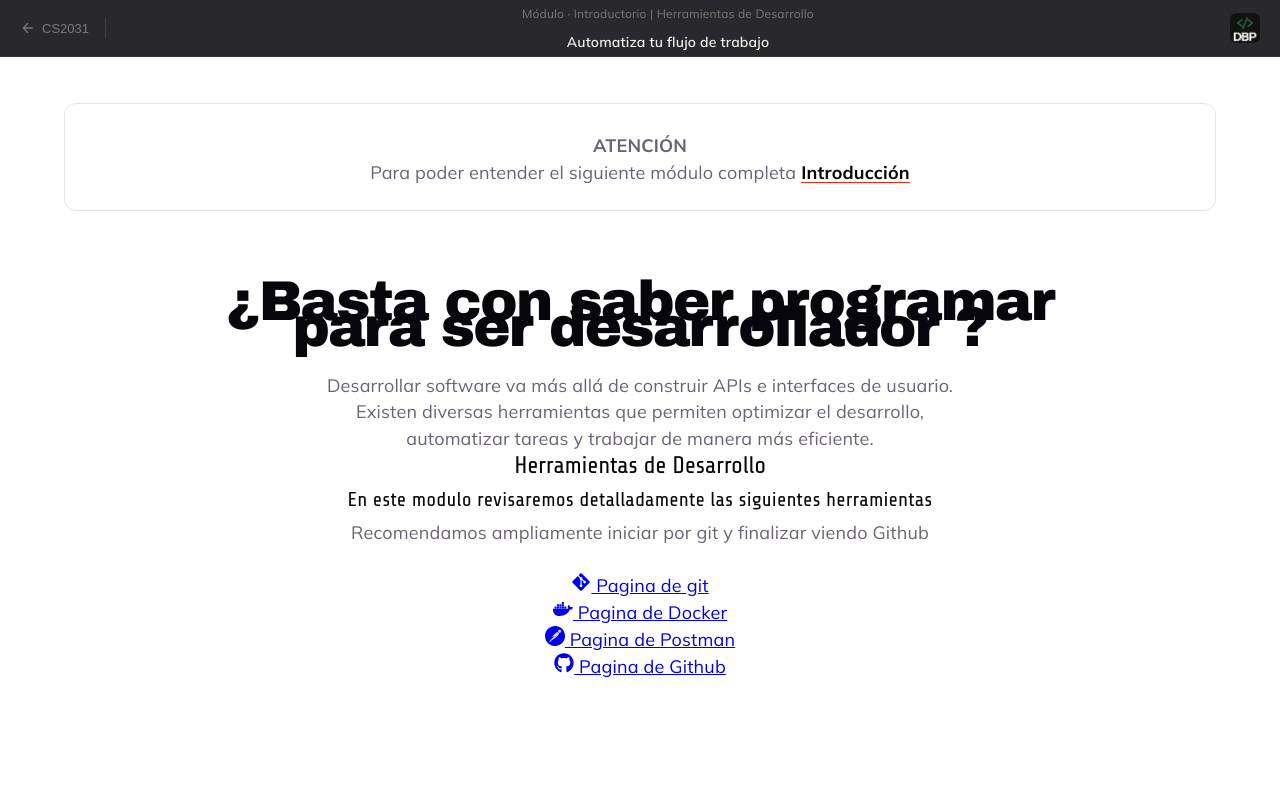
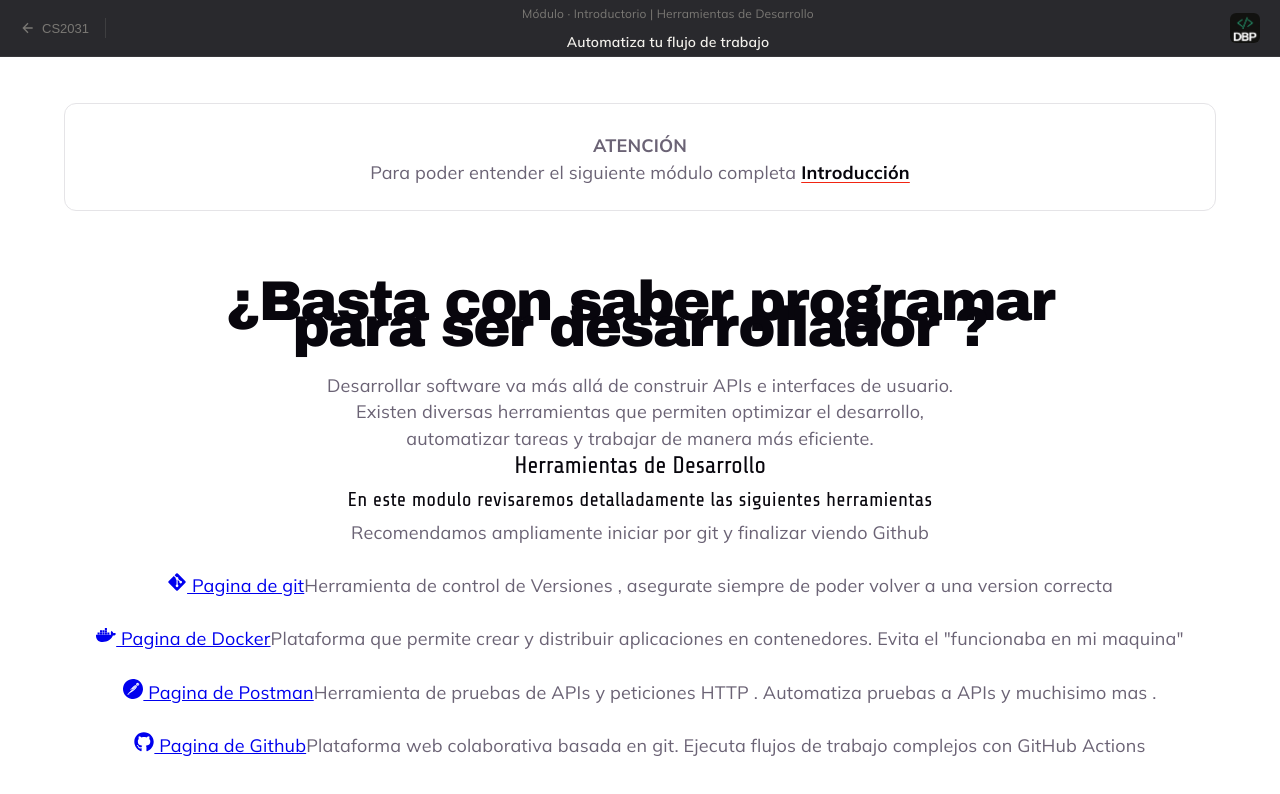
Before and after one commit to Lazheart/DBP-CS2031, a React (Vite) app: page /DBP-CS2031/tools in a window 1280 px wide. Shown: the top 794 px of the page. Built offline with nearby package versions, Linux system fonts and the light colour scheme; a web font is replaced by a local one.

Commit message:
feat: add descriptive summaries for tool links on the ToolsPage

```diff
--- a/src/pages/tools/ToolsPage.tsx
+++ b/src/pages/tools/ToolsPage.tsx
@@ -32,13 +32,25 @@
                 <h3>En este modulo revisaremos detalladamente las siguientes herramientas</h3>
                 <p> Recomendamos ampliamente iniciar por git y finalizar viendo Github</p>
                 <br />
+                <div>
                 <Link to="/tools/git" className="flex items-center gap-2"><FaGitAlt size={20} /> Pagina de git</Link>
+                    Herramienta de control de Versiones , asegurate siempre de poder volver a una version correcta
+                </div>
                 <br />
+                <div>
                 <Link to="/tools/docker" className="flex items-center gap-2"><FaDocker size={20} /> Pagina de Docker</Link>
+                     Plataforma que permite crear y distribuir aplicaciones en contenedores. Evita el "funcionaba en mi maquina"
+                </div>
                 <br />
+                <div>
                 <Link to="/tools/postman" className="flex items-center gap-2"><SiPostman size={20} /> Pagina de Postman</Link>
+                    Herramienta de pruebas de APIs y peticiones HTTP . Automatiza pruebas a APIs y muchisimo mas   .
+                </div>
                 <br />
+                <div>
                 <Link to="/tools/github" className="flex items-center gap-2"><FaGithub size={20} /> Pagina de Github</Link>
+                Plataforma web colaborativa  basada en git. Ejecuta flujos de trabajo complejos con GitHub Actions
+                </div>
             </div>
 
 
```
